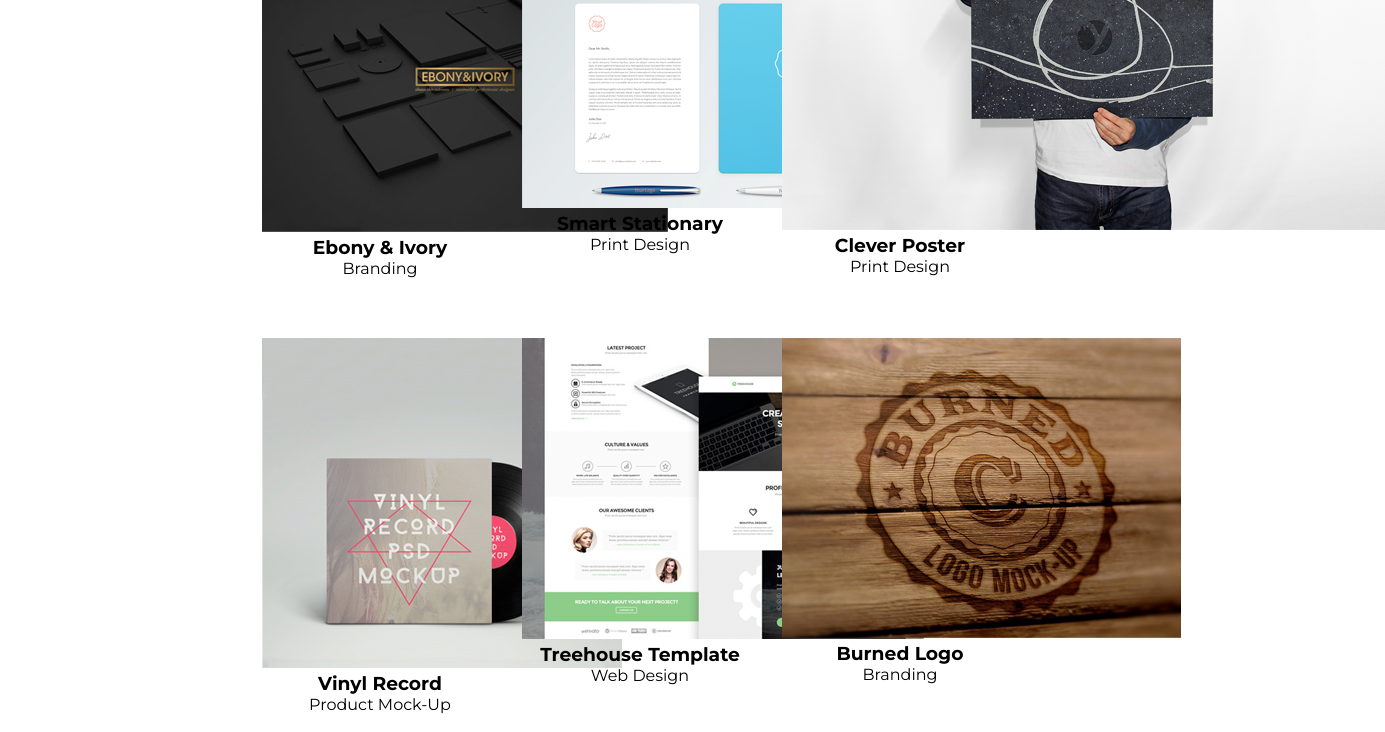
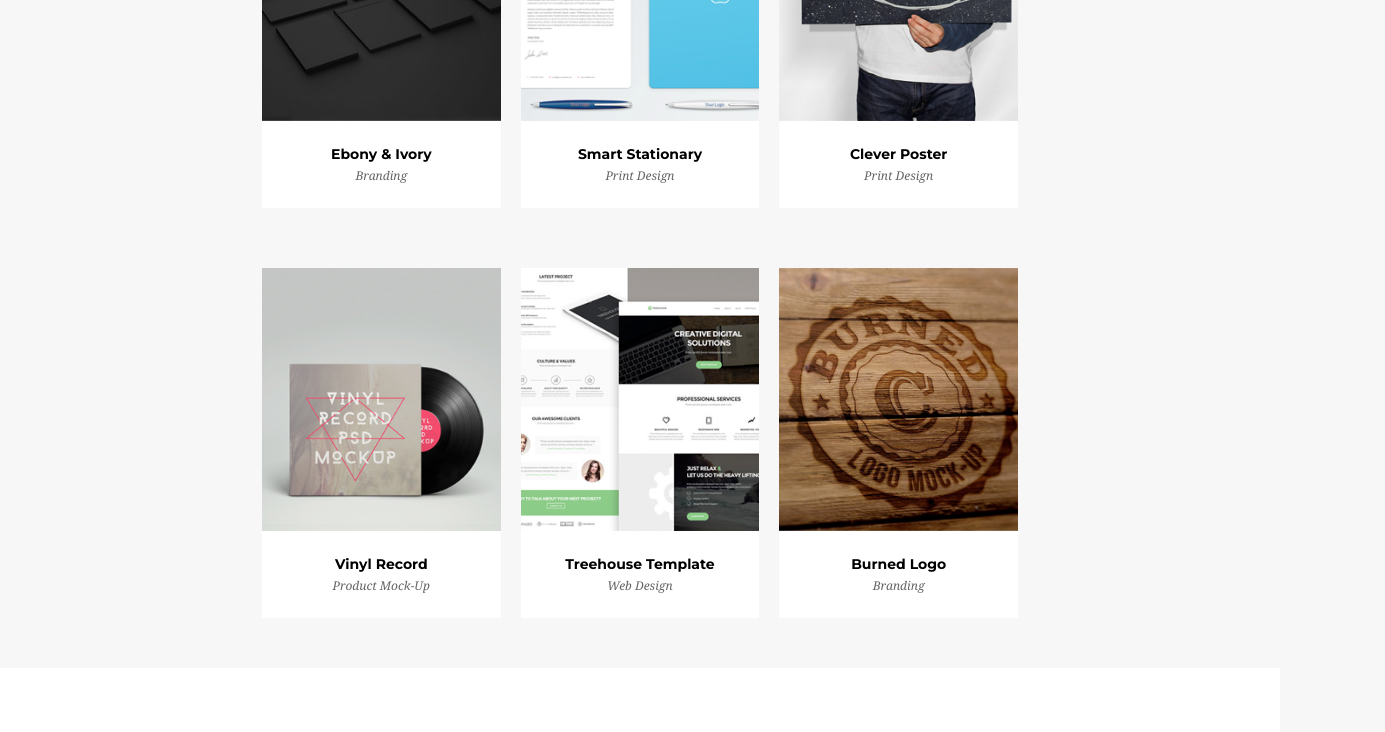
Before and after one commit to monte-dev/site-design-from-png, a website: page index.html in a window 1280 px wide. Shown: the part 1090-1822 px from the top of the page, 1385 px wide, since content can reach past the window. Drawn offline with Linux system fonts and the light colour scheme; a web font is replaced by a local one.

Commit message:
Add style portfolio, fix responsivity bugs

```diff
--- a/index.html
+++ b/index.html
@@ -34,8 +34,9 @@
         </section>
     </header>
     <main>
-        <section class="services container">
-            <div class="row col-12">
+        <section class="services">
+            <div class="container">
+                <div class="row">
                     <h2 class="section-heading">Services</h2>
                     <h4 class="section-description">Proin iaculis purus consequat sem cure.</h4>
                 </div>
@@ -47,7 +48,8 @@
                             exercitationem.</p>
                     </div>
                     <div class="service col-12 col-md-4">
-                    <div class="icon-wrapper"><img src="images/icon-2.png" alt="device check icon" class="icon"></div>
+                        <div class="icon-wrapper"><img src="images/icon-2.png" alt="device check icon" class="icon">
+                        </div>
                         <h3>Responsive Web</h3>
                         <p>Natus sit ut totam officiis ex consequatur soluta vero eligendi pariatur quae consectetur ab
                             exercitationem.</p>
@@ -59,45 +61,56 @@
                             exercitationem.</p>
                     </div>
                 </div>
+            </div>
         </section>
-        <section class="portfolio container">
-            <div class="row col-xs-12">
+        <section class="portfolio ">
+            <div class="container">
+                <div class="row">
                     <h2 class="section-heading">Our Portfolio</h2>
                     <h4 class="section-description">Proin iaculis purus consequat sem cure.</h4>
                 </div>
-            <div class="portfolio-content container">
-                <div class="row">
-                    <div class="portfolio-card col-12 col-sm-4 col-md-4">
+                <div class="portfolio-content">
+                    <div class="portfolio-card">
                         <img src="images/portfolio-1.png" alt="portfolio work 1">
+                        <div>
                             <h3>Ebony & Ivory</h3>
                             <p>Branding</p>
                         </div>
-                    <div class="portfolio-card col-12 col-sm-4 col-md-4">
+                    </div>
+                    <div class="portfolio-card">
                         <img src="images/portfolio-2.png" alt="portfolio work 2">
+                        <div>
                             <h3>Smart Stationary</h3>
                             <p>Print Design</p>
                         </div>
-                    <div class="portfolio-card col-12 col-sm-4 col-md-4">
+                    </div>
+                    <div class="portfolio-card">
                         <img src="images/portfolio-3.png" alt="portfolio work 3">
+                        <div>
                             <h3>Clever Poster</h3>
                             <p>Print Design</p>
                         </div>
                     </div>
-                <div class="row">
-                    <div class="portfolio-card col-12 col-sm-4 col-md-4">
+                    <div class="portfolio-card">
                         <img src="images/portfolio-4.png" alt="portfolio work 4">
+                        <div>
                             <h3>Vinyl Record</h3>
                             <p>Product Mock-Up</p>
                         </div>
-                    <div class="portfolio-card col-12 col-sm-4 col-md-4">
+                    </div>
+                    <div class="portfolio-card">
                         <img src="images/portfolio-5.png" alt="portfolio work 5">
+                        <div>
                             <h3>Treehouse Template</h3>
                             <p>Web Design</p>
                         </div>
-                    <div class="portfolio-card col-12 col-sm-4 col-md-4">
+                    </div>
+                    <div class="portfolio-card">
                         <img src="images/portfolio-6.png" alt="portfolio work 6">
+                        <div>
                             <h3>Burned Logo</h3>
                             <p>Branding</p>
+                        </div>
                     </div>
                 </div>
             </div>
--- a/sass/style.scss
+++ b/sass/style.scss
@@ -9,6 +9,7 @@ $primary: rgb(254, 209, 54);
 $white: rgb(255, 255, 255);
 $black: rgb(0, 0, 0);
 $grey: rgb(100, 100, 100);
+$bg-color: rgb(247, 247, 248);
 // general
 * {
   box-sizing: border-box;
@@ -31,6 +32,7 @@ header {
   max-width: 800px;
 }
 body {
+  background-color: $bg-color;
   font-family: $font-main;
 }
 header {
@@ -109,9 +111,9 @@ nav {
 }
 
 // Services section
-.services,
-.portfolio {
+.services {
   display: flex;
+  background-color: $white;
   flex-direction: column;
   justify-content: center;
   align-items: center;
@@ -119,7 +121,7 @@ nav {
   padding: 40px 10px;
 }
 .services .row:first-of-type,
-.portfolio .row:first-of-type {
+.portfolio {
   padding-top: 30px;
   padding-bottom: 60px;
 }
@@ -165,10 +167,53 @@ nav {
   max-width: 350px;
 }
 
-
+// portfolio section
+.portfolio {
+  display: flex;
+  flex-direction: column;
+  justify-content: center;
+  align-items: center;
+  text-align: center;
+  padding: 40px 10px;
+}
+.portfolio-content {
+  display: grid;
+  justify-items: center;
+  grid-template-columns: 1fr;
+}
+.portfolio-card {
+    max-width: 300px;
+  margin: 50px 10px 10px 10px;
+  background-color: $white;
+  height: 350px;
+  display: flex;
+  flex-direction: column;
+}
+.portfolio-card img {
+  max-width: 100%;
+  height: 75%;
+  object-fit: cover;
+}
+.portfolio-card h3 {
+    font-size: 14px;
+}
+.portfolio-card p {
+  font-family: $font-description;
+  color: $grey;
+  padding-top: 4px;
+  font-size: 12px;
+  font-style: italic;
+}
+.portfolio-card div {
+    height: 25%;
+    display: flex;
+    flex-direction: column;
+    justify-content: center;
+}
 // Footer
 footer {
   padding: 40px 0;
+  background-color: $white;
 }
 footer > div {
   display: flex;
@@ -183,6 +228,9 @@ footer a {
   text-decoration: none;
   color: $black;
 }
+footer a:hover {
+    color: $primary;
+}
 .social-icons {
   list-style-type: none;
   display: flex;
@@ -192,6 +240,9 @@ footer a {
 }
 .social-icons li {
   margin: 0 10px;
+}
+.social-icons li i:hover {
+    color: $primary;
 }
 
 .social-icons i {
@@ -236,6 +287,9 @@ footer a {
   .services .row:first-of-type {
     padding-bottom: 40px;
   }
+  .portfolio-content {
+    grid-template-columns: 1fr 1fr 1fr;
+  }
   footer > div {
     flex-direction: row;
   }
```
Also changed, not shown: css/style.css, 1 other file. Lines whose indentation alone changed are shown as unchanged.
